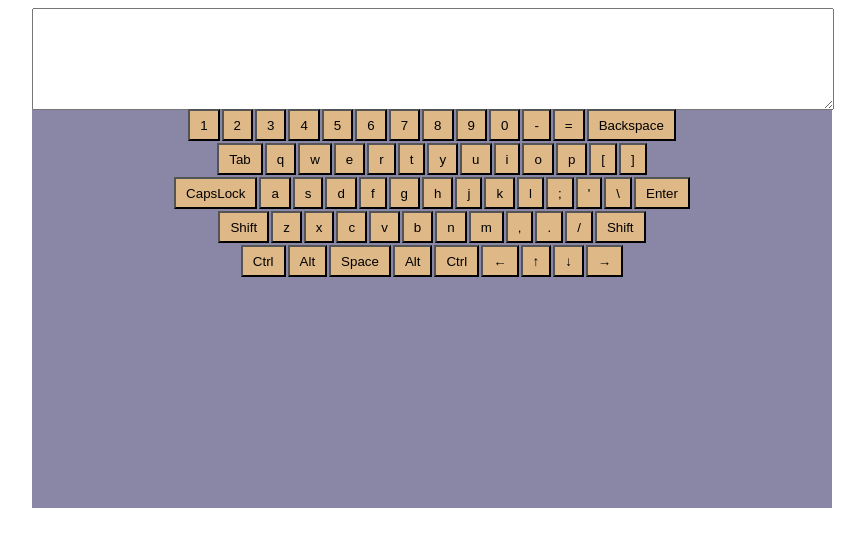
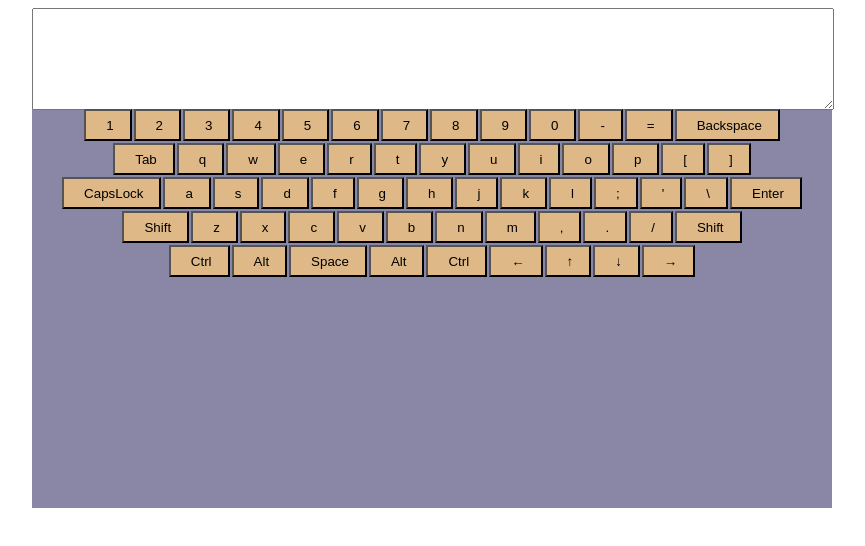
Before and after one commit to ZZH0C/Virtual-Keyboard, a website: page Index.html in a window 1280 px wide. Shown: the whole page, without its empty margins (208-1073 px from the left). Drawn offline with Linux system fonts and the light colour scheme.

Commit message:
fix: buttons length

```diff
--- a/Style.css
+++ b/Style.css
@@ -16,8 +16,8 @@
 }
 
 .button_class {
-    padding-left: 10px;
-    padding-right: 10px;
+    padding-left: 1.5em;
+    padding-right: 1.2em;
     margin: 1px;
     width: auto;
     height: 2rem;
```
